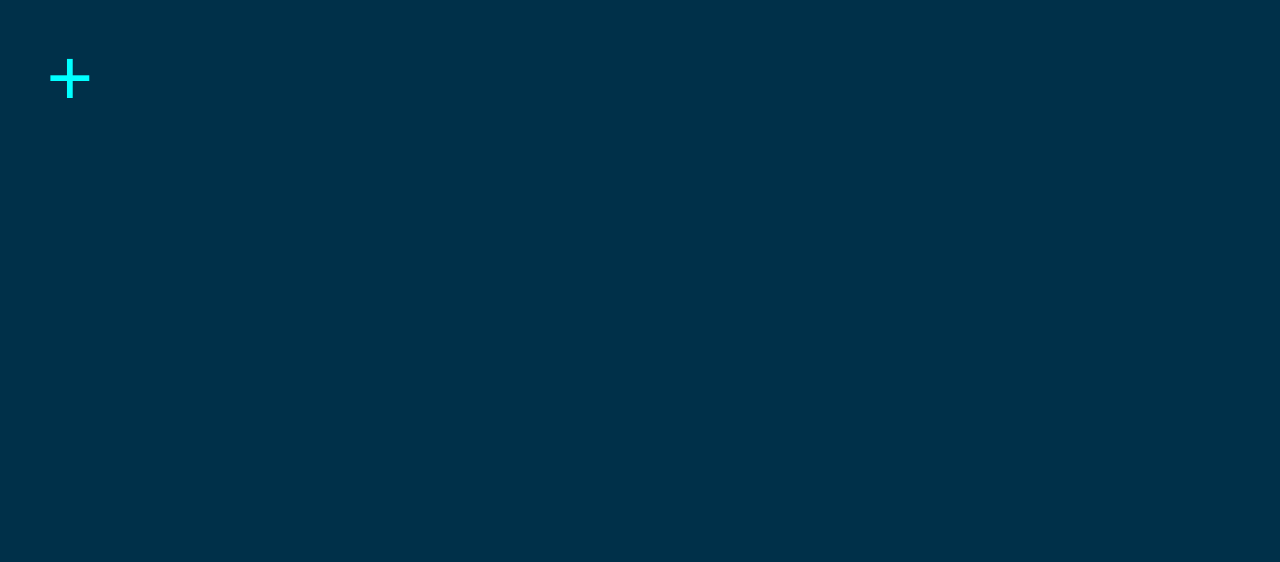
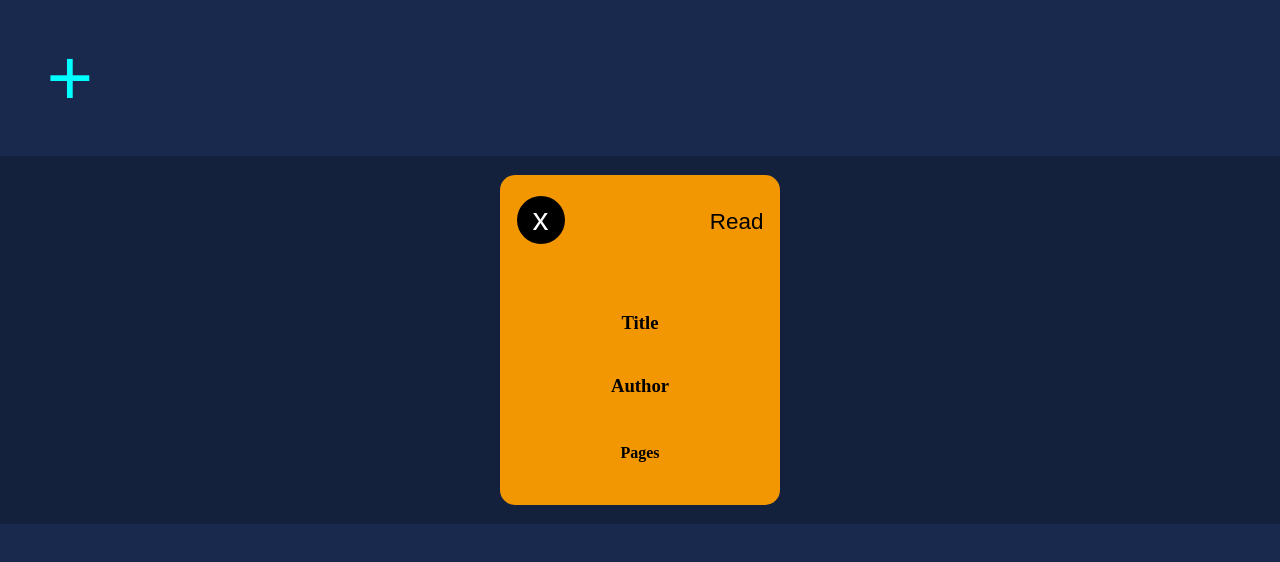
Before and after one commit to leinierperez/book-library, a plain HTML site: page index.html in a window 1280 px wide. Drawn offline with Linux system fonts and the light colour scheme.

Commit message:
Finish all styling for the book cards and added buttons to remove and mark read on the card

```diff
--- a/index.html
+++ b/index.html
@@ -21,6 +21,19 @@
         </form>
       </section>
     </section>
+
+    <section class="book_cards">
+      <section class="card">
+        <div class="options">
+          <button class="remove">x</button>
+          <button class="toggle_read">Read</button>
+        </div>
+        <h1 id="title">Title</h1>
+        <h3 id="author">Author</h3>
+        <h4 id="pages">Pages</h4>
+      </section>
+    </section>
+
     <script src="scripts/app.js"></script>
   </body>
 </html>
--- a/styles/main.css
+++ b/styles/main.css
@@ -5,17 +5,31 @@
 }
 
 body {
-  background: #003049;
+  background: #19294d;
   font-size: 16px;
 }
 
+.container {
+  background: #19294d;
+}
 #add_book {
   margin: 2rem 2.9rem;
   font-size: 5rem;
+  border-radius: 50%;
   border: none;
   background: transparent;
+  color: aqua;
+}
+
+#add_book:hover {
   cursor: pointer;
-  color: aqua;
+  transform: scale(1.3);
+}
+
+#add_book:focus {
+  outline: 0;
+  box-shadow: 0 0 3pt 2.9pt aqua;
+  transform: scale(1.1);
 }
 
 .form_section {
@@ -23,14 +37,16 @@ body {
 }
 
 .form_popup {
-  margin: 0 auto;
-  margin-top: 50px;
   display: flex;
   flex-direction: column;
   background: #3d5a80;
   width: 280px;
   height: 285px;
   border-radius: 10px;
+  transform: scale(1.4);
+  position: absolute;
+  margin-left: 780px;
+  margin-top: 40px;
 }
 
 .form_popup input {
@@ -43,6 +59,72 @@ body {
   color: white;
 }
 
-#title {
-  margin-top: 30px;
+.book_cards {
+  background: #14213d;
+  display: flex;
+  flex-wrap: wrap;
+  justify-content: space-evenly;
 }
+
+.card {
+  background: #f29602;
+  border-radius: 15px;
+  width: 280px;
+  height: 330px;
+  margin: 1.2rem;
+  display: flex;
+  flex-direction: column;
+  align-items: center;
+  justify-content: space-around;
+}
+
+.card:hover {
+  transform: scale(1.04);
+}
+
+.options {
+  width: 280px;
+  display: flex;
+  justify-content: space-around;
+}
+
+.remove {
+  background: black;
+  color: white;
+  border-radius: 50%;
+  height: 3rem;
+  width: 3rem;
+  font-size: 2rem;
+  border: none;
+  margin-right: 7rem;
+  outline: none;
+}
+
+.toggle_read {
+  font-size: 1.4rem;
+  background: transparent;
+  border: none;
+  color: black;
+  margin-bottom: 22px;
+  outline: none;
+}
+
+.remove:hover {
+  transform: scale(1.1);
+}
+
+.toggle_read:hover {
+  transform: scale(1.2);
+}
+
+.remove {
+  margin-bottom: 1.7rem;
+}
+
+#author {
+  margin-bottom: 0.4rem;
+}
+
+#pages {
+  margin-bottom: 1.4rem;
+}
```
